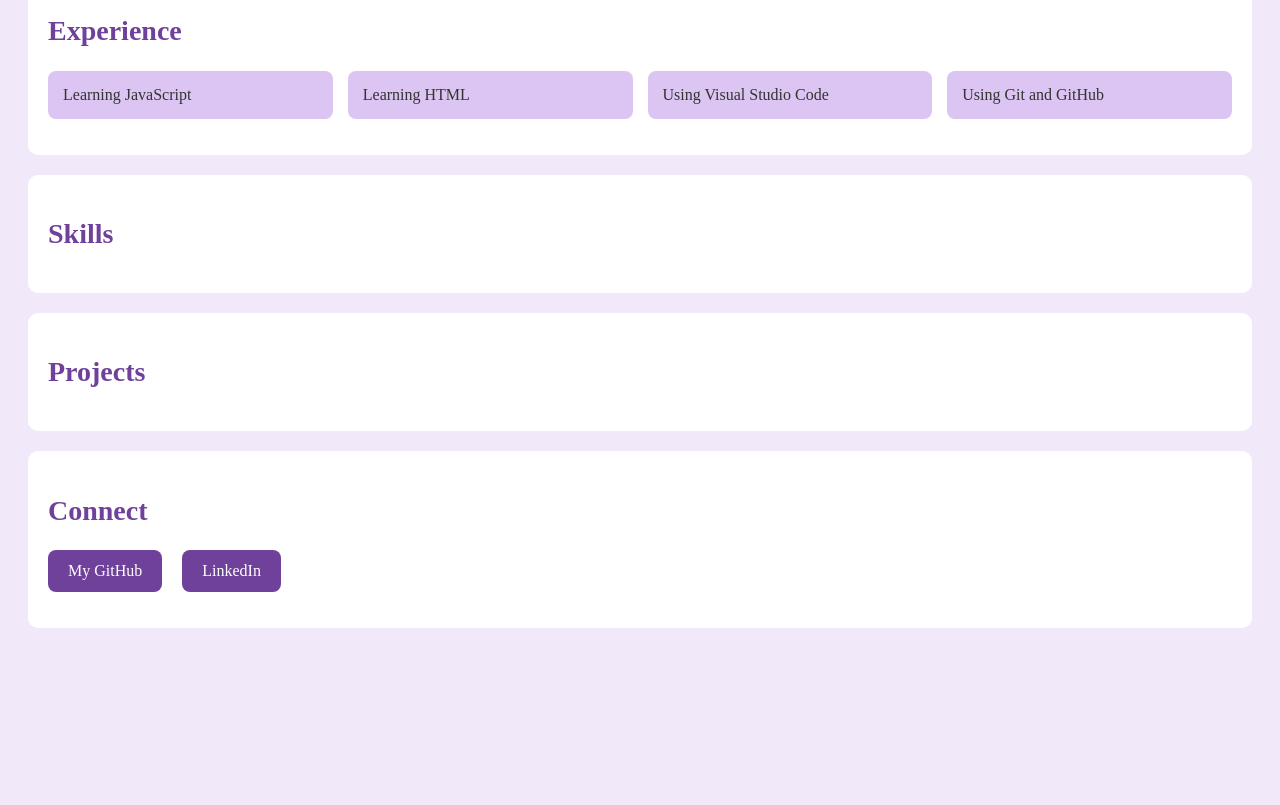
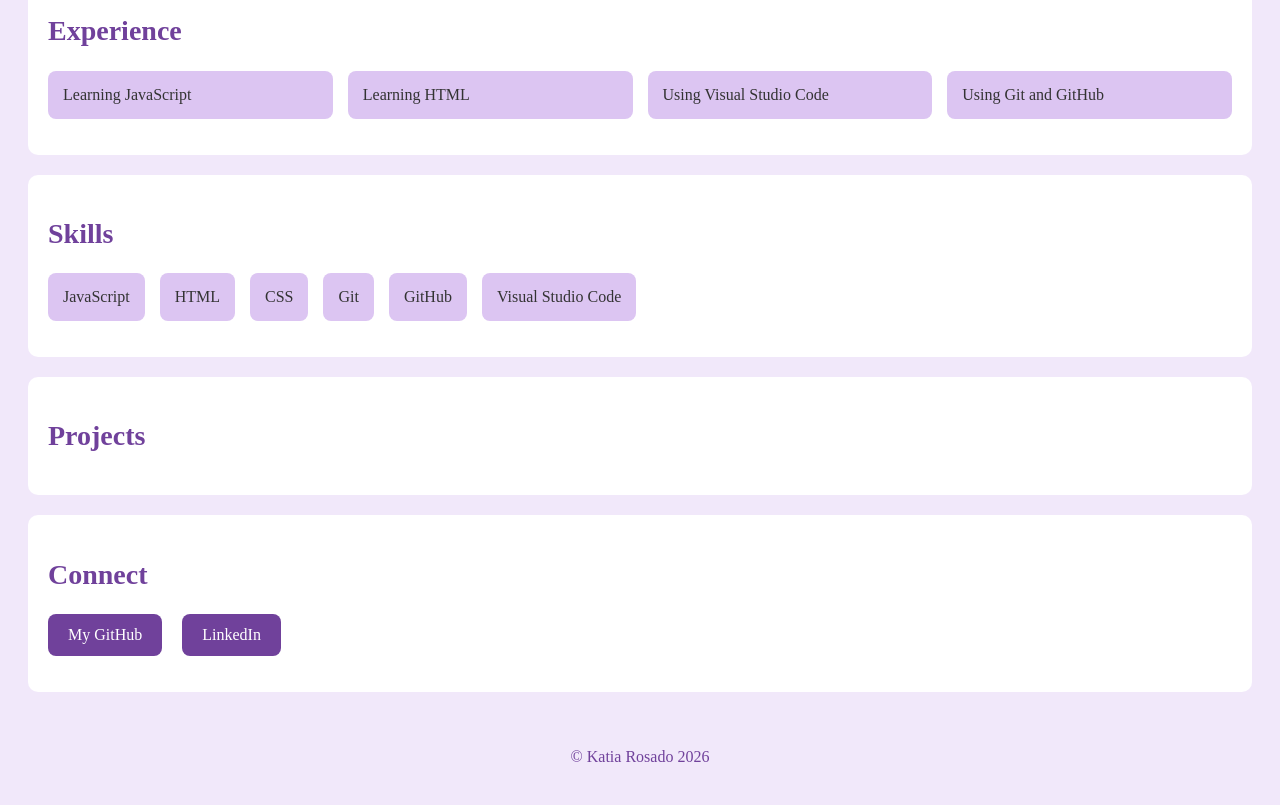
Before and after one commit to nicolexcodes/Katia-Rosado-JS-Intro-26.4, a plain HTML site: page index.html in a window 1280 px wide. Shown: the part 370-1175 px from the top of the page. Before the commit the page ends 1018 px from the top, so only its background shows below. Drawn offline with Linux system fonts and the light colour scheme.

Commit message:
Add JavaScript footer and skills for Lesson 7

```diff
--- a/css/index.css
+++ b/css/index.css
@@ -79,3 +79,24 @@ nav a {
 #About {
   text-align: center;
 }
+
+
+#Skills ul {
+  display: flex;
+  flex-wrap: wrap;
+  gap: 15px;
+  padding: 0;
+  list-style: none;
+}
+
+#Skills li {
+  background-color: #dcc5f2;
+  padding: 15px;
+  border-radius: 8px;
+}
+
+footer {
+  text-align: center;
+  padding: 20px;
+  color: #70419b;
+}
--- a/index.html
+++ b/index.html
@@ -49,5 +49,6 @@
             <li><a href="https://www.linkedin.com/in/katia-rosado-55845a369/">LinkedIn</a></li>
         </ul>
     </section>
+    <script src="js/index.js"></script>
 </body>
 </html>
--- /dev/null
+++ b/js/index.js
@@ -0,0 +1,24 @@
+
+const body = document.querySelector("body");
+const newFooter = document.createElement("footer");
+body.appendChild(newFooter);
+
+const today = new Date();
+const thisYear = today.getFullYear();
+
+const footer = document.querySelector("footer");
+const copyright = document.createElement("p");
+
+copyright.innerHTML = `© Katia Rosado ${thisYear}`;
+footer.appendChild(copyright);
+
+const skills = ["JavaScript", "HTML", "CSS", "Git", "GitHub", "Visual Studio Code"];
+
+const skillsSection = document.getElementById("Skills");
+const skillsList = skillsSection.querySelector("ul");
+
+for (let i = 0; i < skills.length; i++) {
+  const skill = document.createElement("li");
+  skill.innerText = skills[i];
+  skillsList.appendChild(skill);
+}
```
